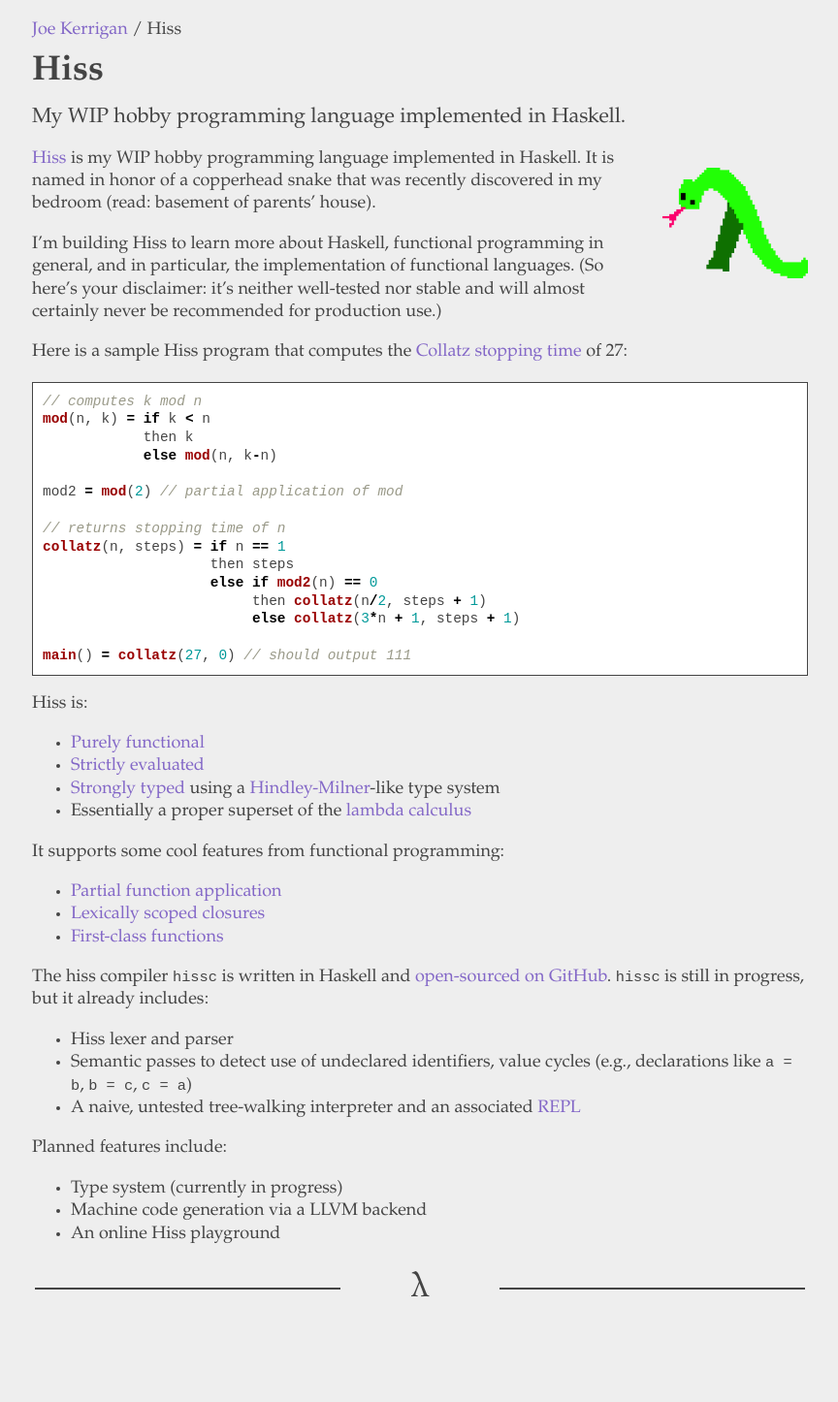
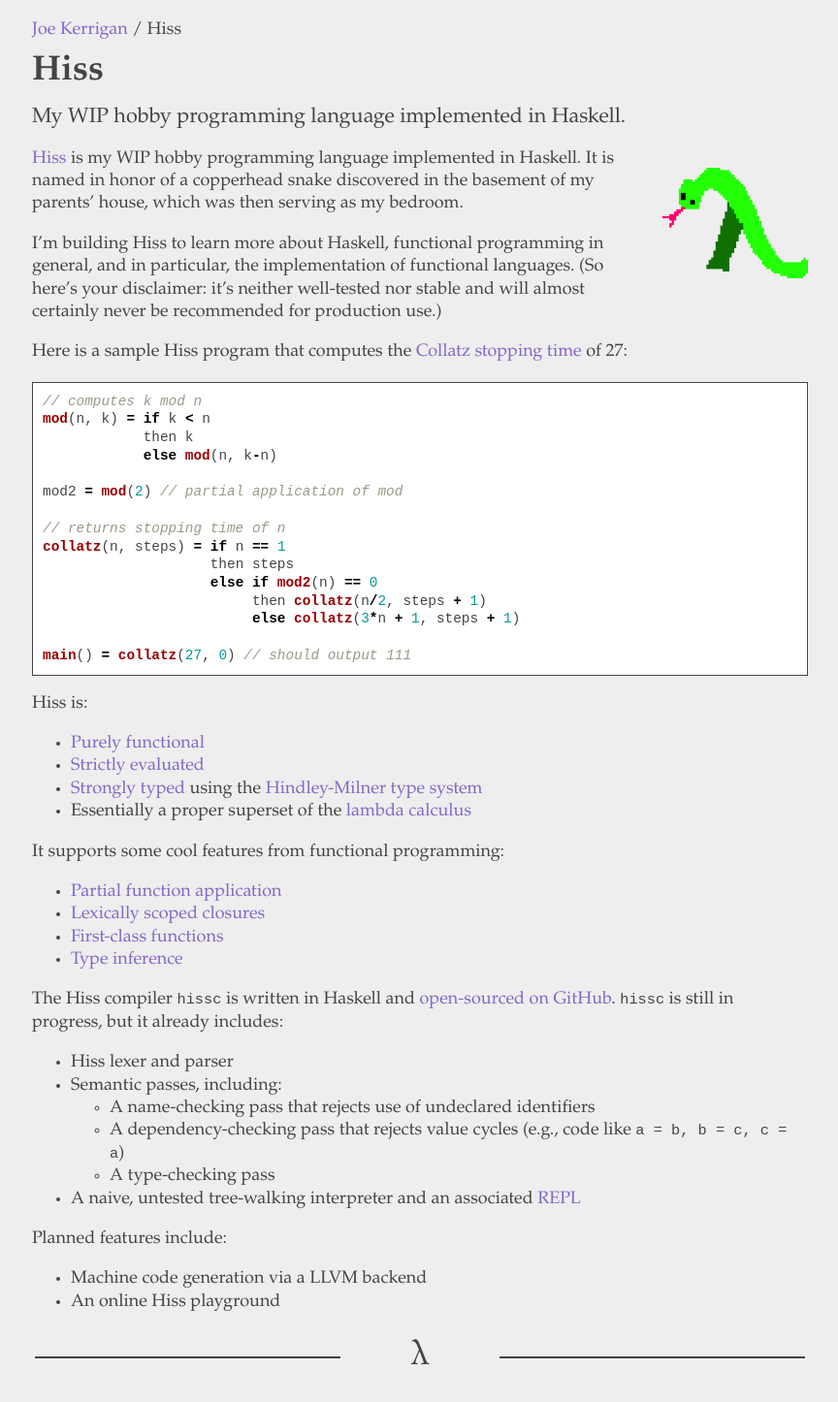
Before and after one commit to joek13/joek13.github.io, a Jekyll site: the page built from hiss/index.md, in a window 1280 px wide. Shown: the whole page at 97% size, without its empty margins (207-1071 px from the left). Built offline with Jekyll 4.4.1, drawn with Linux system fonts in a browser that asks for light colours; before the commit the page ends 1376 px from its top, so only the background shows below that.

Commit message:
Update hiss page

```diff
--- a/hiss/index.md
+++ b/hiss/index.md
@@ -8,7 +8,7 @@ image: /img/hiss.png
 <img class="profile right" alt="Poorly-drawn Hiss logo" src="/img/hiss.png" width="150">
 
 <a href="/hiss">Hiss</a> is my WIP hobby programming language implemented in Haskell.
-It is named in honor of a copperhead snake that was recently discovered in my bedroom (read: basement of parents' house).
+It is named in honor of a copperhead snake discovered in the basement of my parents' house, which was then serving as my bedroom.
 
 I'm building Hiss to learn more about Haskell, functional programming in general, and in particular, the implementation of functional languages.
 (So here's your disclaimer: it's neither well-tested nor stable and will almost certainly never be recommended for production use.)
@@ -35,21 +35,24 @@ main() = collatz(27, 0) // should output 111
 Hiss is:
 - [Purely functional](https://en.wikipedia.org/wiki/Purely_functional_programming)
 - [Strictly evaluated](https://en.wikipedia.org/wiki/Evaluation_strategy)
-- [Strongly typed](https://en.wikipedia.org/wiki/Strong_and_weak_typing) using a [Hindley-Milner](https://en.wikipedia.org/wiki/Hindley%E2%80%93Milner_type_system)-like type system
+- [Strongly typed](https://en.wikipedia.org/wiki/Strong_and_weak_typing) using the [Hindley-Milner type system](https://en.wikipedia.org/wiki/Hindley%E2%80%93Milner_type_system)
 - Essentially a proper superset of the [lambda calculus](https://en.wikipedia.org/wiki/Lambda_calculus)
 
 It supports some cool features from functional programming:
 - [Partial function application](https://en.wikipedia.org/wiki/Partial_application)
 - [Lexically scoped closures](https://en.wikipedia.org/wiki/Closure_(computer_programming))
 - [First-class functions](https://en.wikipedia.org/wiki/First-class_function)
+- [Type inference](https://en.wikipedia.org/wiki/Type_inference)
 
-The hiss compiler `hissc` is written in Haskell and [open-sourced on GitHub](https://github.com/joek13/hiss).
+The Hiss compiler `hissc` is written in Haskell and [open-sourced on GitHub](https://github.com/joek13/hiss).
 `hissc` is still in progress, but it already includes:
 - Hiss lexer and parser
-- Semantic passes to detect use of undeclared identifiers, value cycles (e.g., declarations like `a = b`, `b = c`, `c = a`)
+- Semantic passes, including:
+     - A name-checking pass that rejects use of undeclared identifiers
+     - A dependency-checking pass that rejects value cycles (e.g., code like `a = b, b = c, c = a`)
+     - A type-checking pass
 - A naive, untested tree-walking interpreter and an associated [REPL](https://en.wikipedia.org/wiki/Read%E2%80%93eval%E2%80%93print_loop)
 
 Planned features include:
-- Type system (currently in progress)
 - Machine code generation via a LLVM backend
 - An online Hiss playground
```
